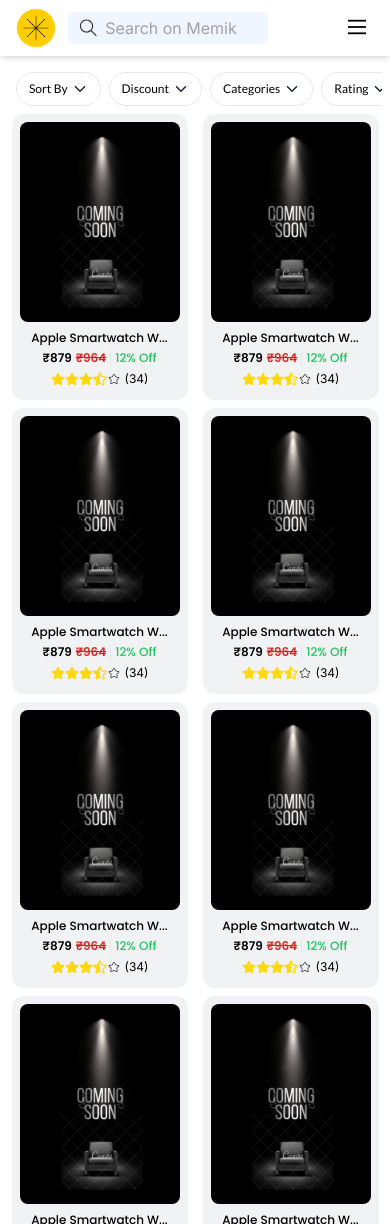
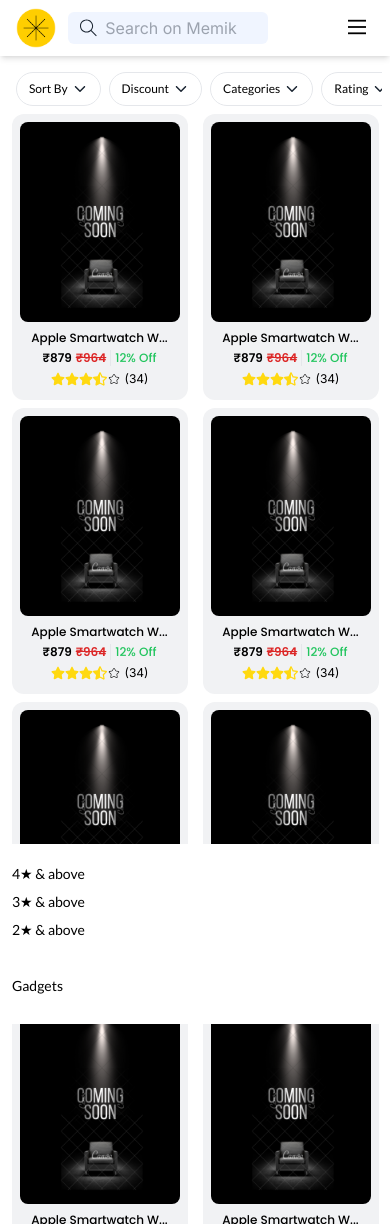
Before and after one commit to mo-amir-code/karteca-frontend, a Next.js app: page /search in a window 390 px wide. Shown: the top 1224 px of the page. Built offline with nearby package versions, Linux system fonts and the light colour scheme.

Commit message:
mobile filter options implementing

```diff
--- a/src/components/filter/FilterField.tsx
+++ b/src/components/filter/FilterField.tsx
@@ -1,5 +1,5 @@
 "use client";
-import { checkIsSelected } from "@/utils/services";
+import { checkIsSelected, handleSelectUtil } from "@/utils/services";
 import { useState } from "react";
 import { IoIosArrowDown } from "react-icons/io";
 
@@ -8,39 +8,26 @@
   value: string;
 }
 
+export interface FilterFieldType{
+  list: [ListType];
+  isFirst?: boolean;
+  title: string;
+  isSort?: boolean
+}
+
 const FilterField = ({
   list,
   isFirst,
   title,
   isSort,
-}: {
-  list: [ListType];
-  isFirst?: boolean;
-  title: string;
-  isSort?: boolean;
-}) => {
+}: FilterFieldType) => {
   const [selected, setSelected] = useState<ListType | ListType[]>(
     isSort ? list[0] : []
   );
   const [isOpen, setIsOpen] = useState<boolean>(false);
 
   const handleSelect = ({ target }: { target: ListType }) => {
-    if (isSort) {
-      setSelected(target);
-    } else {
-      const newSelected = [...(selected as [ListType])];
-      const isExist = newSelected.find((item) => item.value === target.value);
-
-      if (!isExist) {
-        newSelected.push(target);
-        setSelected(newSelected);
-      } else {
-        const filtered = newSelected.filter(
-          (item) => item.value !== target.value
-        );
-        setSelected(filtered);
-      }
-    }
+    handleSelectUtil({isSort:isSort?true:false, setSelected, selected, target});
   };
 
   return (
@@ -68,8 +55,16 @@
           />
         </div>
       </div>
-      {!!isOpen && (
-        <div
+      {!!isOpen && <FilterFieldOptions list={list} handleSelect={handleSelect} selected={selected} isSort={isSort?true:false} />}
+    </div>
+  );
+};
+
+export const FilterFieldOptions = ({list, handleSelect, selected, isSort}:{list:[ListType], handleSelect:Function, selected:ListType | ListType[], isSort?:boolean }) => {
+
+
+  return (
+    <div
           className={`w-full pb-2 overflow-hidden bg-white smooth_transition `}
         >
           <ul>
@@ -93,9 +88,7 @@
             ))}
           </ul>
         </div>
-      )}
-    </div>
-  );
-};
+  )
+}
 
 export default FilterField;
--- a/src/components/filter/MobileFilter.tsx
+++ b/src/components/filter/MobileFilter.tsx
@@ -1,3 +1,4 @@
+import { ListType } from "./FilterField";
 import MobileTag from "./MobileTag"
 import { discount, filterCategories, rating, sortList } from "@/data";
 
@@ -5,10 +6,10 @@
 const MobileFilter = () => {
   return (
     <div className="p-2 overflow-x-auto hide_scrollbar flex items-center justify-start gap-2" >
-        <MobileTag title="Sort By" />
-        <MobileTag title="Discount" />
-        <MobileTag title="Categories" />
-        <MobileTag title="Rating" />
+        <MobileTag title="Sort By" list={sortList as [ListType]} isSort={true} />
+        <MobileTag title="Discount" list={discount as [ListType]} />
+        <MobileTag title="Categories" list={filterCategories as [ListType]} />
+        <MobileTag title="Rating" list={rating as [ListType]} />
     </div>
   )
 }
--- a/src/components/filter/MobileTag.tsx
+++ b/src/components/filter/MobileTag.tsx
@@ -1,13 +1,38 @@
-"use client"
-import { useState } from "react"
-import { IoIosArrowDown } from "react-icons/io"
+"use client";
+import { useState } from "react";
+import { IoIosArrowDown } from "react-icons/io";
+import { FilterFieldOptions, ListType } from "./FilterField";
+import { handleSelectUtil } from "@/utils/services";
 
+const MobileTag = ({
+  title,
+  list,
+  isSort,
+}: {
+  title: string;
+  list: [ListType];
+  isSort?: boolean;
+}) => {
+  const [isOpen, setIsOpen] = useState<boolean>(false);
+  const [selected, setSelected] = useState<ListType | ListType[]>(
+    isSort ? list[0] : []
+  );
 
-const MobileTag = ({title}:{title:string}) => {
-    const [isOpen, setIsOpen] = useState<boolean>(false);
+  const handleSelect = (target: ListType) => {
+    handleSelectUtil({
+      isSort: isSort ? true : false,
+      setSelected,
+      selected,
+      target,
+    });
+  };
 
   return (
-    <div onClick={()=>setIsOpen((prev) => !prev)} style={{maxWidth: 'max-content'}} className="flex font-lato items-center gap-1 justify-between font-medium pr-1 pl-3 py-2 rounded-full text-xs border-[1.5px]" >
+    <div
+      onClick={() => setIsOpen((prev) => !prev)}
+      style={{ maxWidth: "max-content" }}
+      className="flex font-lato items-center gap-1 justify-between font-medium pr-1 pl-3 py-2 rounded-full text-xs border-[1.5px]"
+    >
       <span className="whitespace-nowrap">{title}</span>
       <IoIosArrowDown
         size={16}
@@ -15,8 +40,21 @@
           !isOpen ? "rotate-0" : "rotate-180"
         }`}
       />
+
+      <div
+        className={`absolute bottom-0 left-0 w-full py-4 ${
+          isOpen ? "translate-y-0" : "translate-y-[100%]"
+        } smooth_transition bg-white z-10`}
+      >
+        <FilterFieldOptions
+          list={list}
+          handleSelect={handleSelect}
+          selected={selected}
+          isSort={isSort ? true : false}
+        />
       </div>
-  )
-}
+    </div>
+  );
+};
 
-export default MobileTag
+export default MobileTag;
--- a/src/utils/services.ts
+++ b/src/utils/services.ts
@@ -16,10 +16,32 @@
 //     }
 //   }
 
-export const checkIsSelected = ({list, value}:{list: [ListType], value:string}):Boolean => {
+export const checkIsSelected = ({list, value}:{list: [ListType], value:string}) => {
     const isFound = list.find((item) => item.value === value);
     if(isFound){
         return true;
     }
     return false
 }
+
+export interface HandleSelectUtilType
+{isSort:boolean, setSelected:Function, selected:ListType | ListType[], target:ListType}
+
+export const handleSelectUtil = ({isSort, setSelected, selected, target}:HandleSelectUtilType) => {
+    if (isSort) {
+        setSelected(target);
+      } else {
+        const newSelected = [...(selected as [ListType])];
+        const isExist = newSelected.find((item) => item.value === target.value);
+
+        if (!isExist) {
+          newSelected.push(target);
+          setSelected(newSelected);
+        } else {
+          const filtered = newSelected.filter(
+            (item) => item.value !== target.value
+          );
+          setSelected(filtered);
+        }
+      }
+}
```
Lines whose indentation alone changed are shown as unchanged.
